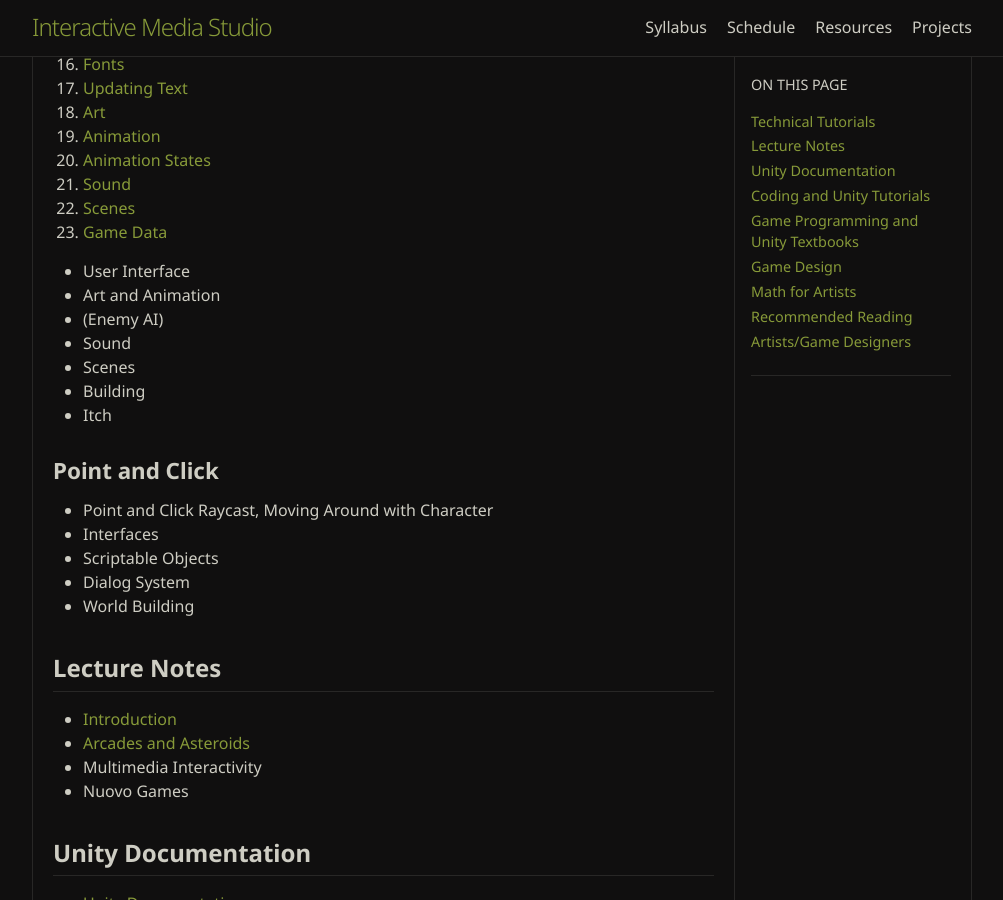
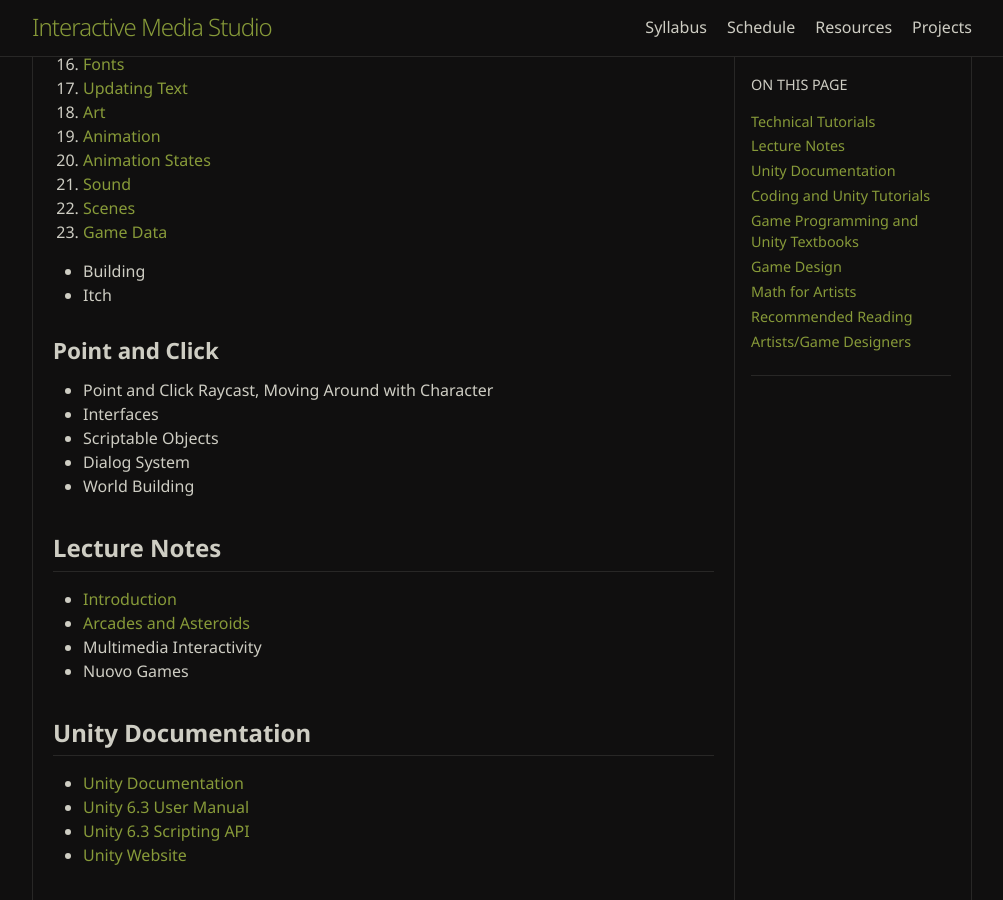
Before and after one commit to vinnyroca/interactivemediastudio, a Jekyll site: the page built from resources.md, in a window 1280 px wide and 900 px high, scrolled down 570 px. Shown: the whole window, without its empty margins (138-1141 px from the left). Built offline with Jekyll 4.4.1, drawn with Linux system fonts in a browser that asks for light colours; some web fonts are replaced.

Commit message:
changes to resources

```diff
--- a/resources.md
+++ b/resources.md
@@ -10,11 +10,6 @@ permalink: /resources/
 ### Asteroids
 <ol class="tutorial-list"> {% for Tutorial in site.Tutorials %} <li> <a href="{{ Tutorial.url | relative_url }}">{{ Tutorial.title }}</a> </li> {% endfor %} </ol>
 
-- User Interface
-- Art and Animation
-- (Enemy AI)
-- Sound
-- Scenes
 - Building
 - Itch
 
```
Also changed, not shown: .obsidian/workspace.json.
